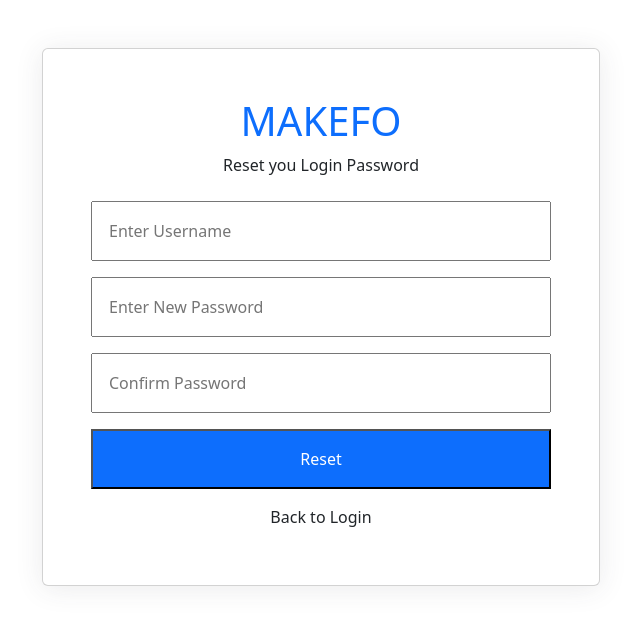
After one commit to kusemererwaedson/makefoventures, a PHP site: page /makefo-admin/reset_password.php in a window 1280 px wide. The commit adds this page. Shown: the top 625 px of the page, without its empty margins (319-959 px from the left). Run offline with PHP 8.4, Linux system fonts and the light colour scheme; some libraries are stand-ins or nearby versions.

Commit message:
worked on forgot password

```diff
--- a/makefo-admin/login.php
+++ b/makefo-admin/login.php
@@ -72,7 +72,7 @@ include("../db_con.php")
                     <button type="submit" name='makefo_login'
                         class="w-100 p-3 bg-primary my-2 text-white">Login</button>
                 </form>
-                <!-- <a href="#" class="text-center nav-link p-2">Forgot Password</a> -->
+                <a href="reset_password.php" class="text-center nav-link p-2">Forgot Password</a>
             </div>
         </div>
     </div>
--- /dev/null
+++ b/makefo-admin/reset_password.php
@@ -0,0 +1,105 @@
+<?php
+session_start();
+
+include("../db_con.php")
+
+    ?>
+<!DOCTYPE html>
+<html lang="en">
+
+<head>
+    <meta charset="UTF-8">
+    <meta name="viewport" content="width=device-width, initial-scale=1.0">
+    <title>Makefo-login</title>
+    <link rel="stylesheet" href="https://cdnjs.cloudflare.com/ajax/libs/font-awesome/6.4.2/css/all.min.css">
+    <link rel="stylesheet" href="https://cdn.jsdelivr.net/npm/bootstrap@4.0.0/dist/css/bootstrap.min.css"
+        integrity="sha384-Gn5384xqQ1aoWXA+058RXPxPg6fy4IWvTNh0E263XmFcJlSAwiGgFAW/dAiS6JXm" crossorigin="anonymous">
+    <link href="https://cdn.jsdelivr.net/npm/bootstrap@5.3.2/dist/css/bootstrap.min.css" rel="stylesheet"
+        integrity="sha384-T3c6CoIi6uLrA9TneNEoa7RxnatzjcDSCmG1MXxSR1GAsXEV/Dwwykc2MPK8M2HN" crossorigin="anonymous">
+    <script src="https://cdn.jsdelivr.net/npm/bootstrap@5.3.2/dist/js/bootstrap.bundle.min.js"
+        integrity="sha384-C6RzsynM9kWDrMNeT87bh95OGNyZPhcTNXj1NW7RuBCsyN/o0jlpcV8Qyq46cDfL" crossorigin="anonymous">
+    </script>
+    <link rel="stylesheet" href="https://cdnjs.cloudflare.com/ajax/libs/font-awesome/6.4.2/css/all.min.css">
+    <style>
+    .card {
+        -webkit-box-shadow: 0 0.15rem 1.75rem 0 rgba(58, 59, 69, 0.1);
+        box-shadow: 0 0.15rem 1.75rem 0 rgba(58, 59, 69, 0.1);
+        background-color: #fff;
+    }
+    </style>
+</head>
+
+<body>
+    <div class="container-fluid">
+        <div class="container mt-5">
+            <div class="card p-5 w-50 mx-auto">
+                <h1 class="text-center text-primary">MAKEFO</h1>
+                <p class="text-center">Reset you Login Password</p>
+
+                <?php
+                if (isset($_POST['password_reset'])) {
+                    $username = $_POST['uname'];
+                    $pass = $_POST['password'];
+                    $conf_pass = $_POST['conf_password'];
+
+                    if ($username){
+                        $sql = "SELECT * FROM account WHERE username='$username'";
+                        $stmt = $conn->query($sql);
+                        if($account = $stmt->fetch(PDO::FETCH_ASSOC)){
+                            $_id = $account['id'];
+
+                            if($pass==$conf_pass){
+                                $h_pass = password_hash($pass, PASSWORD_BCRYPT);
+                                $sql = "UPDATE account SET password='$h_pass' WHERE id='$_id'";
+                                $stmt = $conn->query($sql);
+                                if ($stmt == true) {
+                                    $sm = "Password was Updated Successfully";
+                                    header("location:login.php");
+                                    exit;
+                                }else{
+                                    echo "<p class='text-center alert text-danger'>Something went wrong</p>";
+                                }
+                            }else{
+                                echo "<p class='text-center alert text-danger'>Passwords Don't match</p>";
+                            }
+
+
+
+                        }else{
+                            echo "<p class='text-center alert text-danger'>Username Doesn't exist</p>";
+                        }
+
+                }
+            }
+                ?>
+
+                <form action="" method="POST">
+                    <input type="text" name="uname" class="w-100 p-3 my-2" placeholder="Enter Username" required>
+                    <input type="password" name="password" class="w-100 p-3 my-2" placeholder="Enter New Password"
+                        required>
+                    <input type="password" name="conf_password" class="w-100 p-3 my-2" placeholder="Confirm Password"
+                        required>
+                    <button type="submit" name='password_reset'
+                        class="w-100 p-3 bg-primary my-2 text-white">Reset</button>
+                </form>
+                <a href="login.php" class="text-center nav-link p-2">Back to Login</a>
+            </div>
+        </div>
+    </div>
+
+    <script src="https://code.jquery.com/jquery-3.2.1.slim.min.js"
+        integrity="sha384-KJ3o2DKtIkvYIK3UENzmM7KCkRr/rE9/Qpg6aAZGJwFDMVNA/GpGFF93hXpG5KkN" crossorigin="anonymous">
+    /
+    </script>
+    <script src="https://cdn.jsdelivr.net/npm/popper.js@1.12.9/dist/umd/popper.min.js"
+        integrity="sha384-ApNbgh9B+Y1QKtv3Rn7W3mgPxhU9K/ScQsAP7hUibX39j7fakFPskvXusvfa0b4Q" crossorigin="anonymous">
+    < script >
+
+        <script src = "https://cdn.jsdelivr.net/npm/bootstrap@4.0.0/dist/js/bootstrap.min.js"
+    integrity = "sha384-JZR6Spejh4U02d8jOt6vLEHfe/JQGiRRSQQxSfFWpi1MquVdAyjUar5+76PVCmYl"
+    crossorigin = "anonymous" >
+    </script>
+
+</body>
+
+</html>
```
